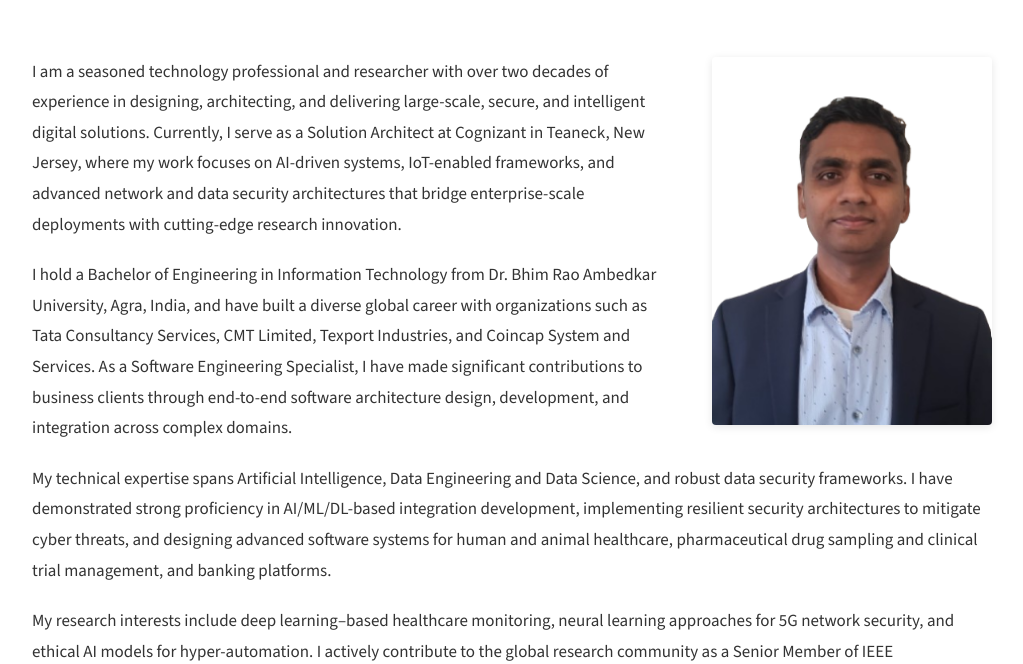
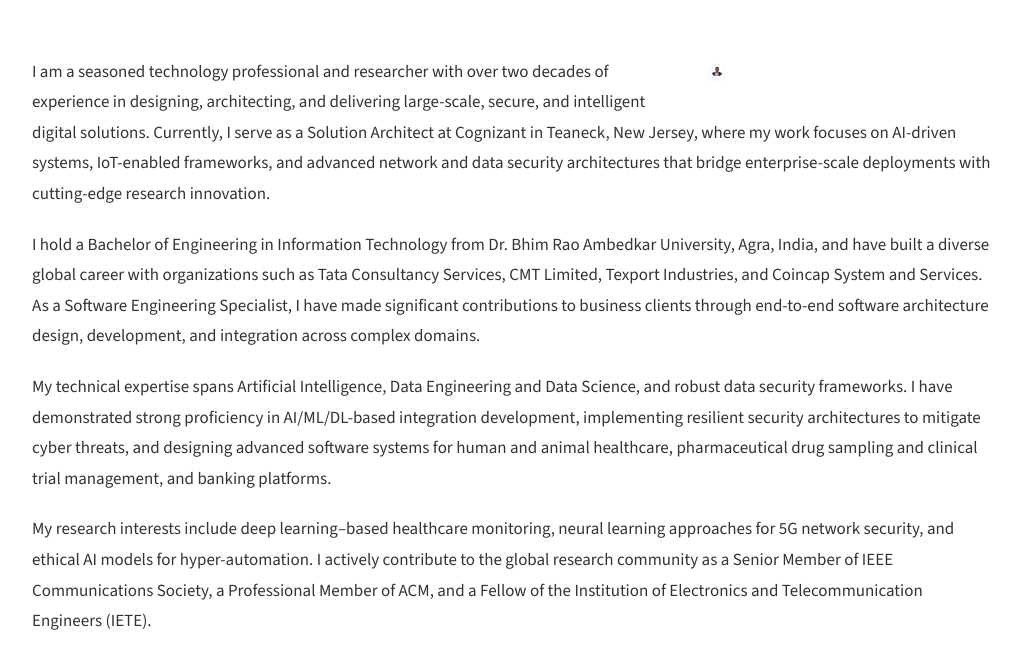
Before and after one commit to arvindsir001/My-Research, a plain HTML site: page index.html in a window 1280 px wide. Shown: the part 132-796 px from the top of the page, without its empty margins (128-1151 px from the left). Drawn offline with nearby package versions, Linux system fonts and the light colour scheme.

Commit message:
photo size

```diff
--- a/index.html
+++ b/index.html
@@ -26,7 +26,7 @@
         <main class="content">
             <section class="hero">
                 <div class="profile-image">
-                    <img src="images/profile.png" alt="Arvind">
+                    <img src="images/profile.png" alt="Arvind" style="width:10px; height:10px;">
                 </div>
 
                 <div class="intro">
```
